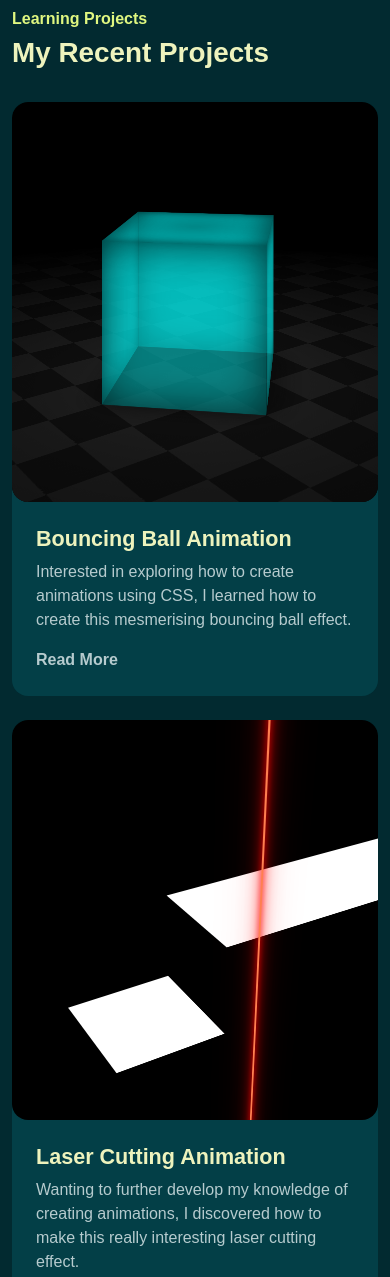
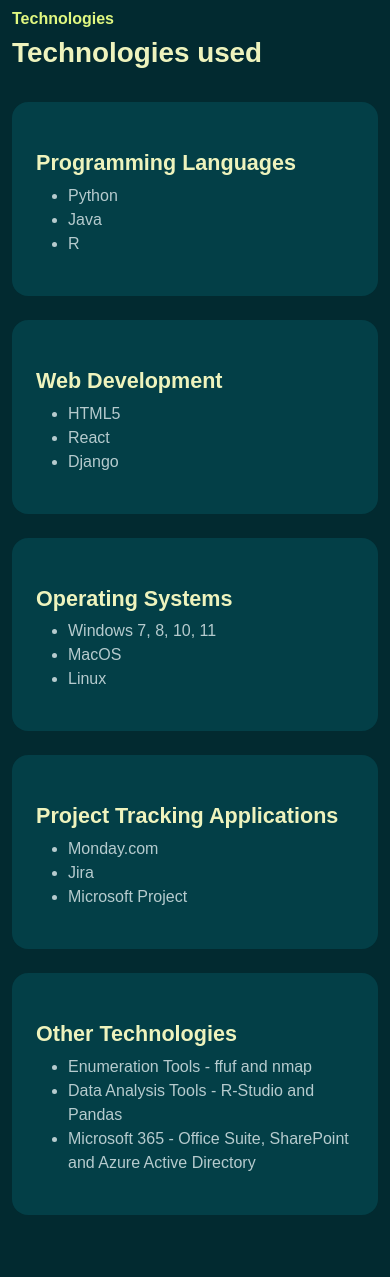
Before and after one commit to concrete-brand-length/concrete-brand-length.github.io, a plain HTML site: page index.html in a window 390 px wide. Shown: the part 4568-5845 px from the top of the page. Drawn offline with Linux system fonts and the light colour scheme; a web font is replaced by a local one.

Commit message:
Updating of calculator 1 app to make more suitable for mobile view

```diff
--- a/assets/projects/calculator-app-1/calculator-1-styles.css
+++ b/assets/projects/calculator-app-1/calculator-1-styles.css
@@ -6,15 +6,17 @@
 
 body {
     position: relative;
+    display: grid;
+    place-content: center;
+    /* width: 75%; */
     min-height: 100vh;
-    display: grid;
     place-content: center;
     background-color: blanchedalmond;
 }
 
 .container {
-    width: 600px;
-    height: 800px;
+    width: 100%;
+    height: 50vh;
     border: 1px solid black;
     border-radius: 20px;
     padding: 2rem;
@@ -27,12 +29,8 @@
 }
 
 .number-screen {
-    width: 100%;
-    height: 160px;
     border: 1px solid black;
-    border-radius: 20px;
-    padding: 1rem;
-
+    border-radius: 0.625rem;
     display: grid;
     grid-auto-flow: row;
     grid-template-rows: 25% 75%;
@@ -41,7 +39,7 @@
 
 #sum {
     border-bottom: 1px solid rgba(33, 33, 33, 0.4);
-    font-size: 1rem;
+    font-size: 0.625rem;
     padding: 1rem;
     display: grid;
     justify-content: right;
@@ -49,7 +47,7 @@
 }
 
 #current-number-entry {
-    font-size: 3rem;
+    font-size: 1rem;
     padding: 1rem;
     display: grid;
     justify-content: right;
@@ -77,5 +75,5 @@
     border-radius: 20px;
     display: grid;
     place-content: center;
-    font-size: 2rem;
+    font-size: 1rem;
 }
--- a/index.html
+++ b/index.html
@@ -43,6 +43,10 @@
 
                     <li class="nav-item">
                         <a class="nav-link" aria-current="page" href="#certificates">Certifications</a>
+                    </li>
+
+                    <li class="nav-item">
+                        <a class="nav-link" aria-current="page" href="#technologies">Technologies</a>
                     </li>
 
                     <li class="nav-item">
@@ -273,6 +277,85 @@
             </div>
         </section>
         <!-- //CERTIFICATIONS -->
+
+        <!-- TECHNOLOGIES -->
+        <section id="technologies" class="full-height px-lg-5">
+            <div class="container">
+
+                <div class="row pb-4" data-aos="fade-up">
+                    <div class="col-lg-8">
+                        <h6 class="text-brand">Technologies</h6>
+                        <h1>Technologies used</h1>
+                    </div>
+                </div>
+
+                <!-- Programming Languages -->
+                <div class="row gy-4">
+
+                    <div class="col-md-4" data-aos="fade-up">
+                        <div class="p-4 bg-base rounded-4 shadow-effect">
+                            <h4 class="mt-4 mb-2">Programming Languages</h4>
+                            <ul>
+                                <li>Python</li>
+                                <li>Java</li>
+                                <li>R</li>
+                            </ul>
+                        </div>
+                    </div>
+
+                    <!-- Web Development -->
+                    <div class="col-md-4" data-aos="fade-up" data-aos-delay="300">
+                        <div class="p-4 bg-base rounded-4 shadow-effect">
+                            <h4 class="mt-4 mb-2">Web Development</h4>
+                            <ul>
+                                <li>HTML5</li>
+                                <li>React</li>
+                                <li>Django</li>
+                            </ul>
+                        </div>
+                    </div>
+
+                    <!--  Operating Systems -->
+                    <div class="col-md-4" data-aos="fade-up" data-aos-delay="600">
+                        <div class="p-4 bg-base rounded-4 shadow-effect">
+                            <h4 class="mt-4 mb-2">Operating Systems</h4>
+                            <ul>
+                                <li>Windows 7, 8, 10, 11</li>
+                                <li>MacOS</li>
+                                <li>Linux</li>
+                            </ul>
+                        </div>
+                    </div>
+
+                    <!-- Project Management Software -->
+                    <div class="col-md-4" data-aos="fade-up" data-aos-delay="900">
+                        <div class="p-4 bg-base rounded-4 shadow-effect">
+                            <h4 class="mt-4 mb-2">Project Tracking Applications</h4>
+                            <ul>
+                                <li>Monday.com</li>
+                                <li>Jira</li>
+                                <li>Microsoft Project</li>
+                            </ul>
+
+                        </div>
+                    </div>
+
+                    <!-- Other Technologies -->
+                    <div class="col-md-4" data-aos="fade-up" data-aos-delay="1200">
+                        <div class="p-4 bg-base rounded-4 shadow-effect">
+                            <h4 class="mt-4 mb-2">Other Technologies</h4>
+                            <ul>
+                                <li>Enumeration Tools - ffuf and nmap</li>
+                                <li>Data Analysis Tools - R-Studio and Pandas</li>
+                                <li>Microsoft 365 - Office Suite, SharePoint and Azure Active Directory</li>
+                            </ul>
+                        </div>
+                    </div>
+
+                </div>
+            </div>
+        </section>
+        <!-- //TECHNOLOGIES -->
 
         <!-- PROJECTS -->
         <section id="projects" class="full-height px-lg-5">
```
